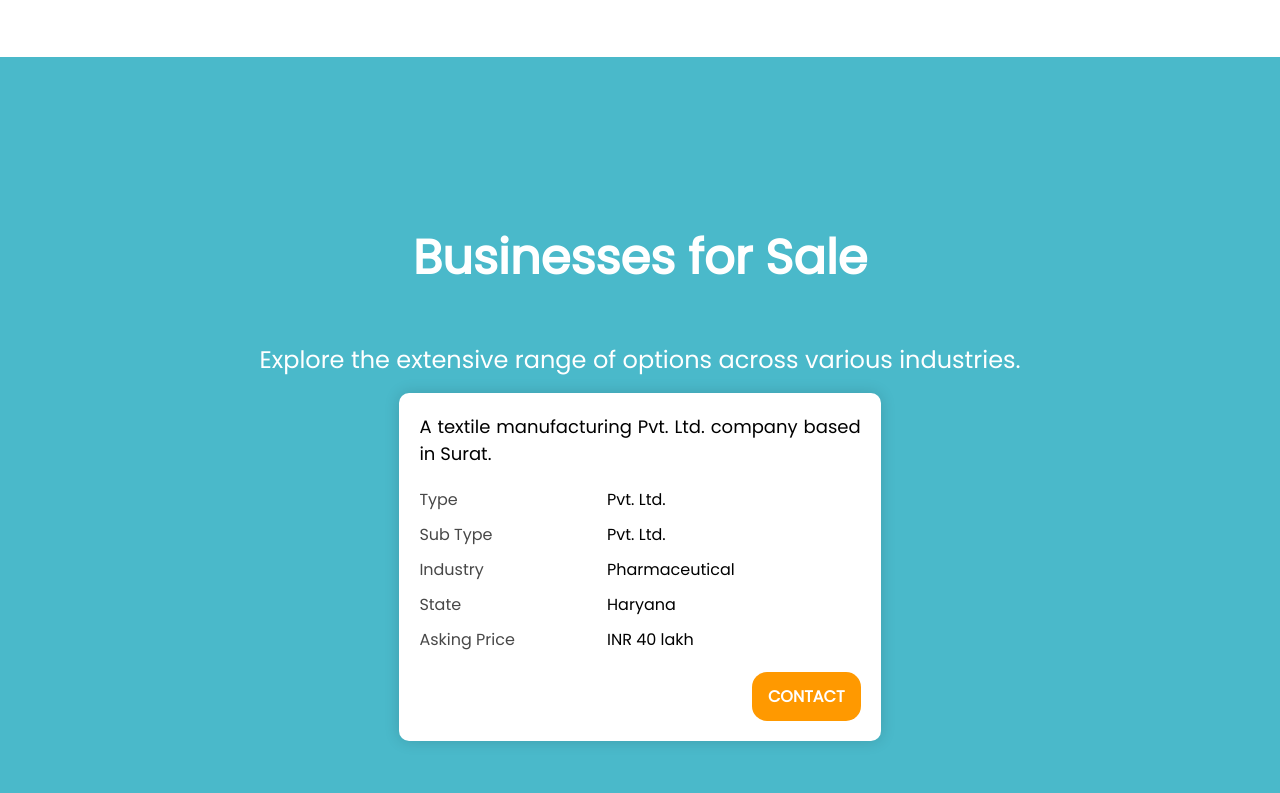
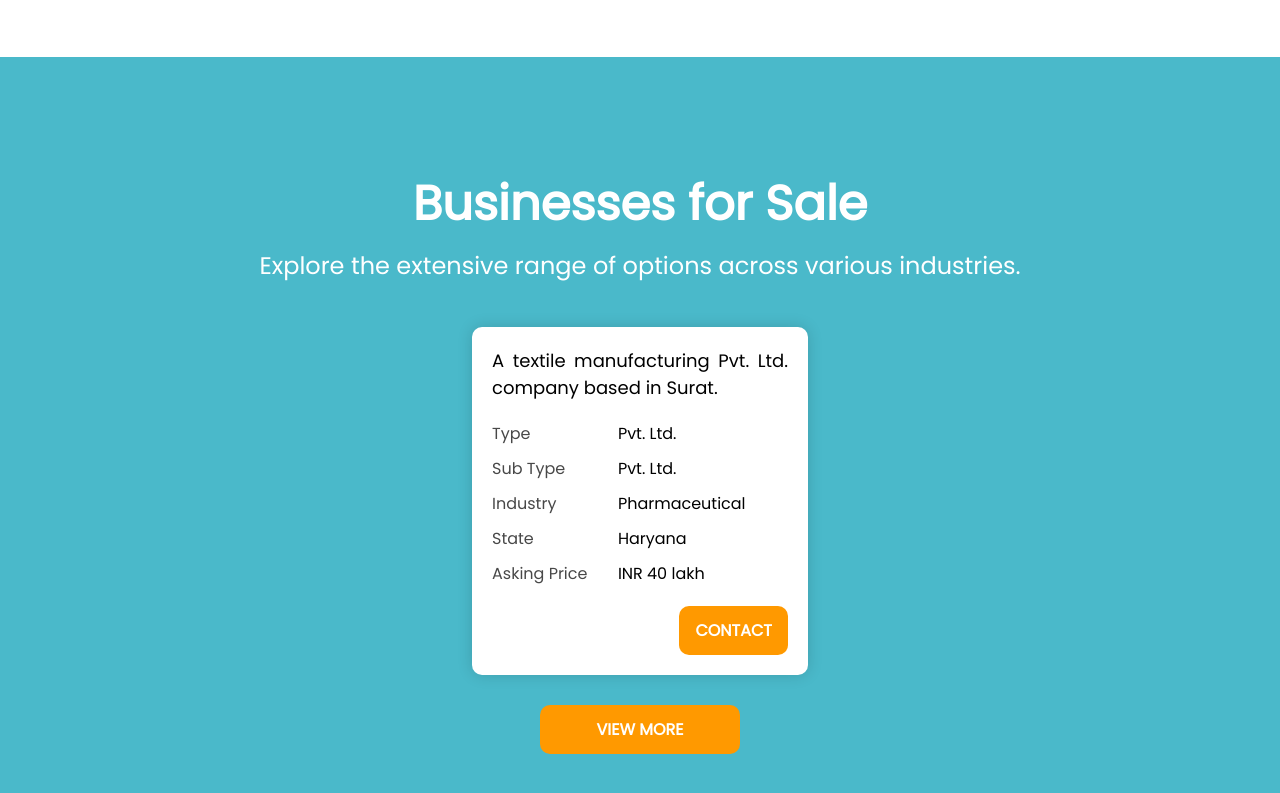
Before and after one commit to veeru153/corpmart-frontend-backup, a React (Create React App) app: page / in a window 1280 px wide. Shown: the part 1383-2176 px from the top of the page. Built offline with nearby package versions, Linux system fonts and the light colour scheme.

Commit message:
Moved BusinessSlide to a separate component, renamed BusinessForSale to BusinessShowcase + Style fixes

```diff
--- a/src/components/UI/Button/Button.js
+++ b/src/components/UI/Button/Button.js
@@ -9,12 +9,16 @@ const Button = (props) => {
         color: color ?? 'white',
         textTransform: 'uppercase',
         fontWeight: 600,
-        borderRadius: 15
+        borderRadius: 10
     }
 
     return (
-        <button style={{...btnStyle, ...props.style}} className={props.className}>
-            <p style={{ ...props.textStyle }}>{label}</p>
+        <button
+            onClick={props.pressed}
+            style={{...btnStyle, ...props.style}}
+            className={props.className}
+        >
+            <p style={{ margin: 0, ...props.textStyle }}>{label}</p>
         </button>
     )
 }
--- a/src/screens/Landing/BusinessForSale/BusinessForSale.js
+++ b/src/screens/Landing/BusinessShowcase/BusinessShowcase.js
@@ -1,5 +1,5 @@
 import React from 'react';
-import styles from './BusinessForSale.module.css';
+import styles from './BusinessShowcase.module.css';
 import "react-responsive-carousel/lib/styles/carousel.min.css"; // requires a loader
 import { Carousel } from 'react-responsive-carousel';
 import Button from '../../../components/UI/Button/Button';
@@ -15,6 +15,14 @@ const BusinessForSale = () => {
             <div className={styles.carousel}>
                 <BusinessSlide />
             </div>
+            <div className={styles.btnContainer}>
+                <Button
+                    label="View More"
+                    type="orange"
+                    style={{ padding: '12px 56px' }}
+                    textStyle={{ margin: 0 }}
+                />
+            </div>
         </div>
     )
 }
--- a/src/screens/Landing/BusinessForSale/BusinessForSale.module.css
+++ b/src/screens/Landing/BusinessShowcase/BusinessShowcase.module.css
@@ -14,11 +14,12 @@
 .title {
     font-weight: 600;
     font-size: clamp(24px, 6.4vw, 48px);
+    margin: 7.5px;
 }
 
 .subtitle {
     font-size: clamp(16px, 4.28vw, 24px);
-    margin: 16px 20px;
+    margin: 7.5px 20px 44px 20px;
 }
 
 .carousel {
@@ -26,3 +27,7 @@
     justify-content: center;
     align-items: center;
 }
+
+.btnContainer {
+    margin-top: 30px;
+}
--- a/src/screens/Landing/BusinessForSale/BusinessSlide/BusinessSlide.module.css
+++ b/src/screens/Landing/BusinessShowcase/BusinessSlide/BusinessSlide.module.css
@@ -3,6 +3,7 @@
     box-shadow: 0px 0px 15px rgba(0, 0, 0, 0.15);
     border-radius: 10px;
     width: 80%;
+    max-width: 330px;
     padding: 20px;
 }
 
--- a/src/screens/Landing/Landing.js
+++ b/src/screens/Landing/Landing.js
@@ -2,14 +2,14 @@ import React from 'react';
 import styles from './Landing.module.css';
 import Main from './Main/Main';
 import WhyCorpmart from './WhyCorpmart/WhyCorpmart';
-import BusinessForSale from './BusinessForSale/BusinessForSale';
+import BusinessShowcase from './BusinessShowcase/BusinessShowcase';
 
 const Landing = () => {
     return (
         <div className={styles.Landing}>
             <Main />
             <WhyCorpmart />
-            <BusinessForSale />
+            <BusinessShowcase />
         </div>
     )
 }
--- a/src/screens/Landing/Main/Main.module.css
+++ b/src/screens/Landing/Main/Main.module.css
@@ -58,7 +58,7 @@
 
 .optionBtn {
     margin: 5px auto !important ;
-    padding: 0 16px !important;
+    padding: 12px 28px !important;
 }
 
 @media only screen and (min-width: 540px) and (max-width: 571px) {
--- a/src/screens/Landing/WhyCorpmart/WhyCorpmart.module.css
+++ b/src/screens/Landing/WhyCorpmart/WhyCorpmart.module.css
@@ -79,6 +79,13 @@
     }
 }
 
+@media only screen and (min-width: 748px) {
+    .frameDesc {
+        font-size: clamp(12px, 2vw, 16px);
+        /* font-size: 2vw; */
+    }
+}
+
 @media only screen and (min-width: 1024px) {
     .WhyCorpmart {
         display: grid;
```
Also changed, not shown: src/screens/Landing/BusinessShowcase/BusinessSlide/BusinessSlide.js (renamed from src/screens/Landing/BusinessForSale/BusinessSlide/BusinessSlide.js).
